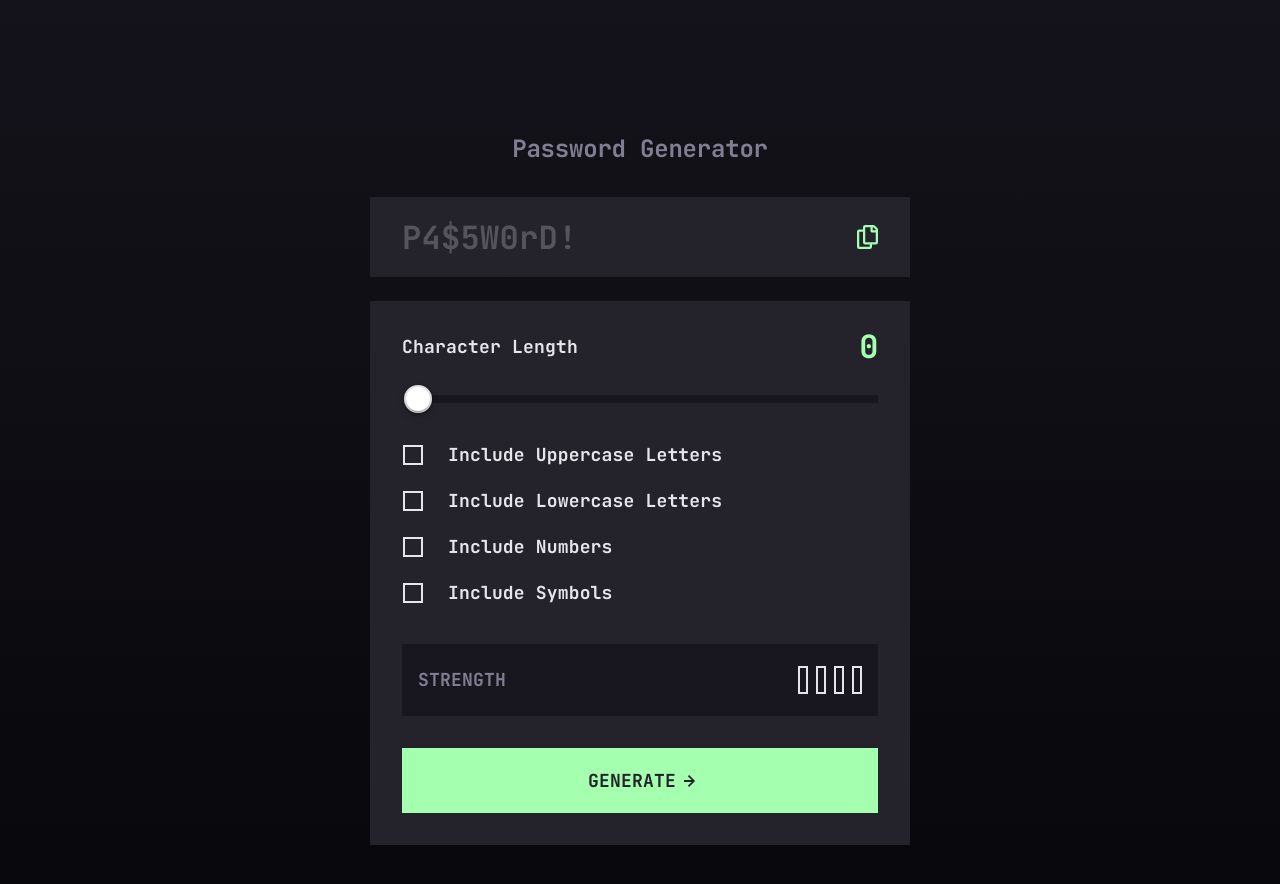
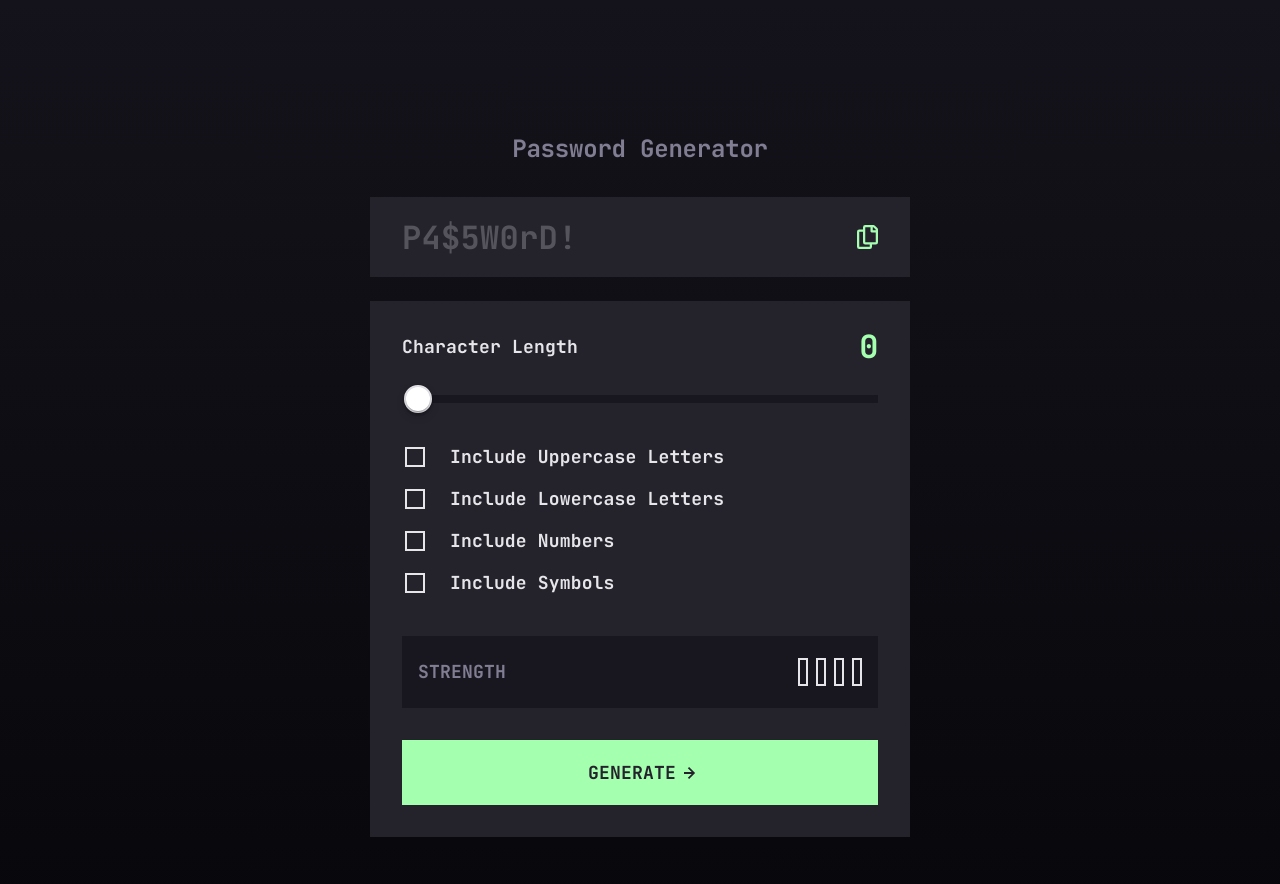
Before and after one commit to aratur/frontendmentor-password-generator, a React (Vite) app: page / in a window 1280 px wide. Shown: the top 884 px of the page. Built offline with nearby package versions, Linux system fonts and the light colour scheme.

Commit message:
checkbox spacing

```diff
--- a/src/App.tsx
+++ b/src/App.tsx
@@ -181,9 +181,13 @@ const App = (props: Props) => {
                     max={maxCharLength}
                     value={charLength}
                   />
-                  <Stack
-                    spacing={media ? 1 : 1}
-                    sx={{ backgroundColor: 'primary.dark', padding: 0 }}
+                  <Box
+                    sx={{
+                      backgroundColor: 'primary.dark',
+                      padding: 0,
+                      display: 'flex',
+                      flexDirection: 'column',
+                    }}
                   >
                     <CheckboxCustomized
                       checked={upperCase}
@@ -205,7 +209,7 @@ const App = (props: Props) => {
                       setStateFunction={setIncludeSymbols}
                       label="Include Symbols"
                     />
-                  </Stack>
+                  </Box>
                 </Box>
                 <Strength strength={getStrength()} />
                 <ButtonCustomized handleClicked={generatePassword} />
--- a/src/components/CheckboxCustomized.tsx
+++ b/src/components/CheckboxCustomized.tsx
@@ -35,6 +35,8 @@ const CheckboxCustomized = (props: Props) => {
     <FormControlLabel
       sx={{
         marginInline: 0,
+        paddingLeft: '2px',
+        height: '42px',
         '&:hover .checkbox__img, &:focus .checkbox__img': {
           borderColor: 'primary.main',
         },
```
